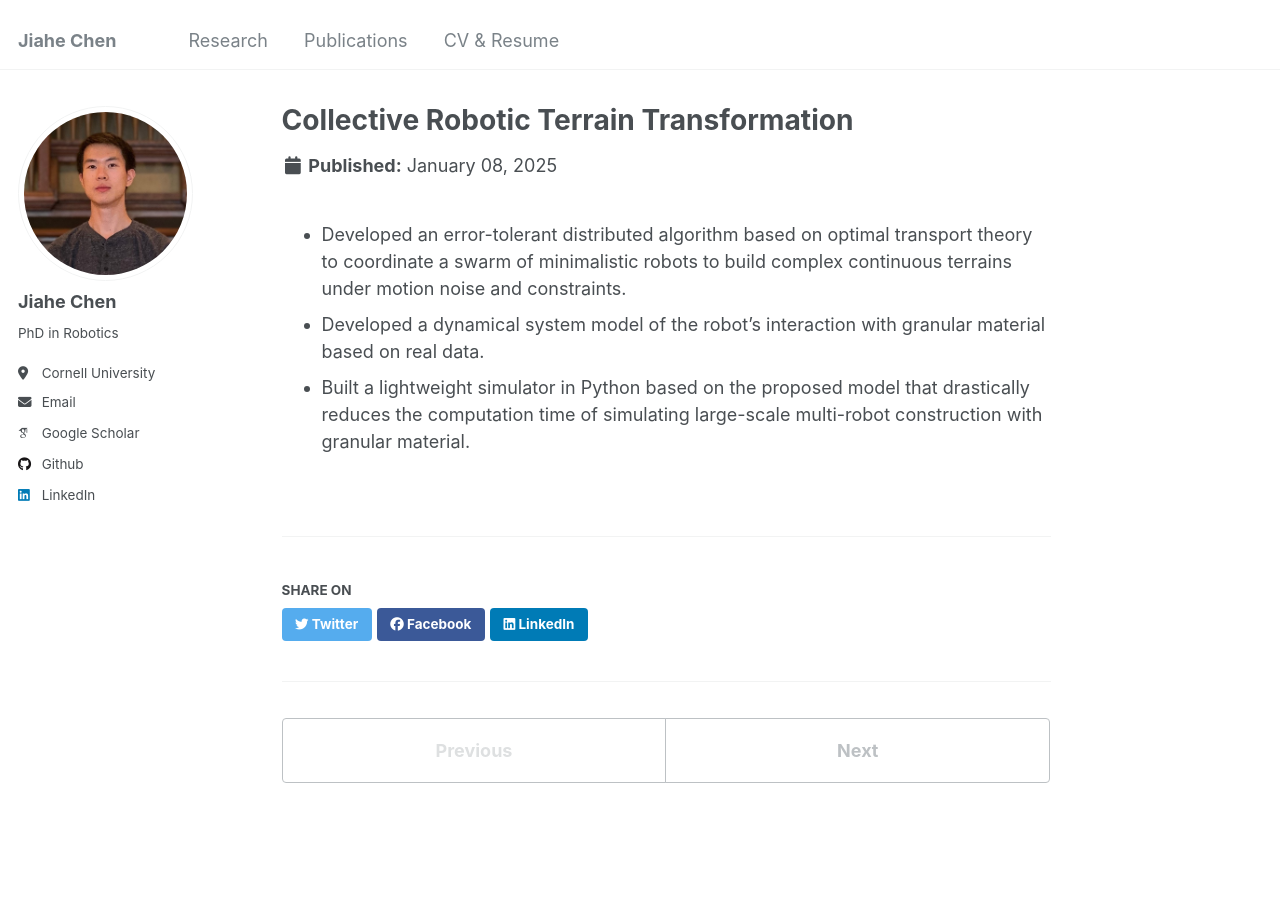
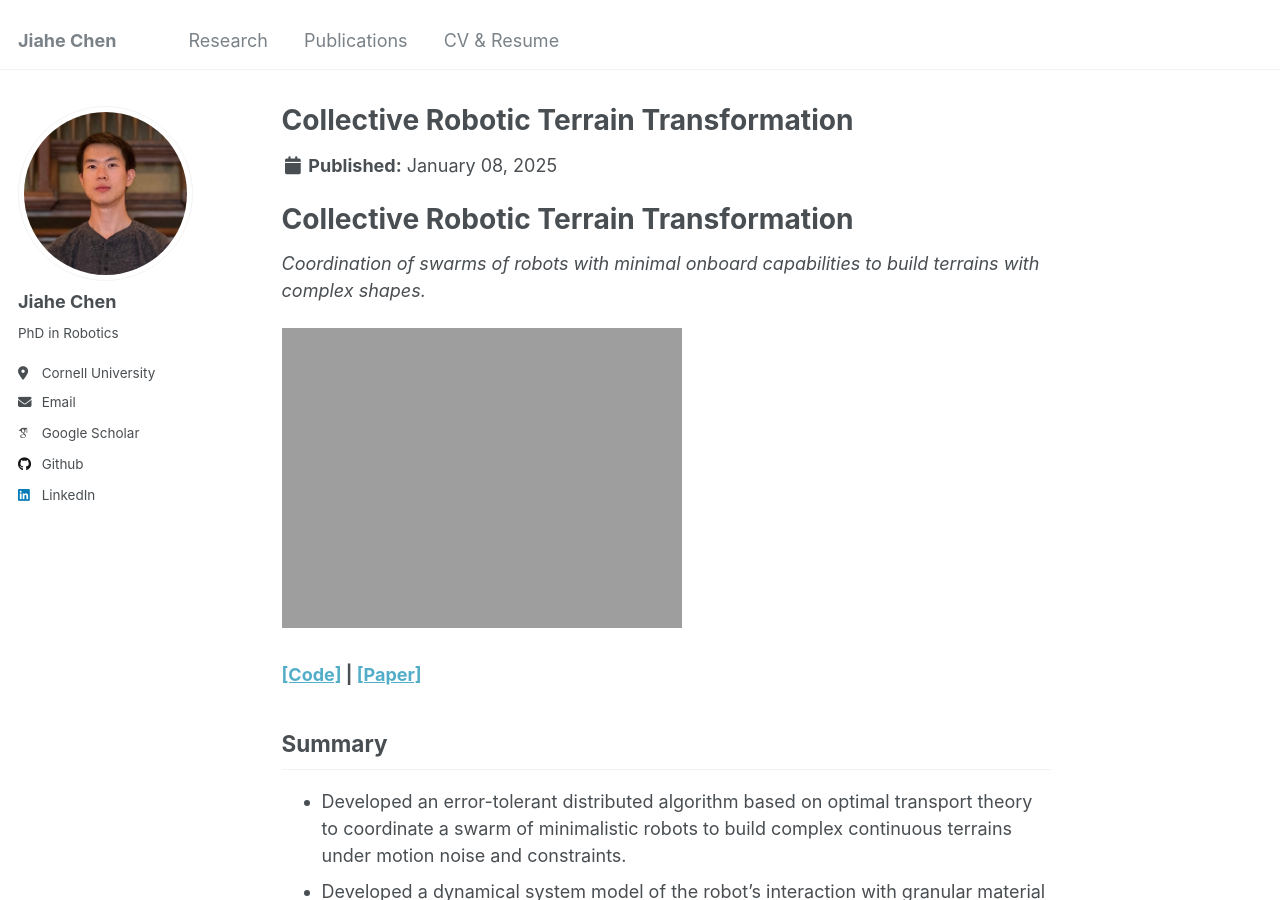
Before and after one commit to Ericland/Ericland.github.io, a Jekyll site: the page built from _portfolio/portfolio-1.md, in a window 1280 px wide and 900 px high. Built offline with Jekyll 4.4.1, drawn with Linux system fonts in a browser that asks for light colours; some web fonts are replaced.

Commit message:
Update portfolio-1.md

```diff
--- a/_portfolio/portfolio-1.md
+++ b/_portfolio/portfolio-1.md
@@ -4,6 +4,12 @@ excerpt: "Coordination of swarms of robots with minimal onboard capabilities to
 collection: portfolio
 ---
 
+# Collective Robotic Terrain Transformation
+*Coordination of swarms of robots with minimal onboard capabilities to build terrains with complex shapes.*
+
+![combine two mounds](https://Ericland.github.io/files/ctm/wmrdp_r5_merge1_cover.gif)
+### [[Code]](https://github.com/Ericland/collective-terrain-modification-2d) | [[Paper]](https://Ericland.github.io/files/papers/2024_DARS.pdf)
+## Summary
 - Developed an error-tolerant distributed algorithm based on optimal transport theory to coordinate a swarm of minimalistic robots to build complex continuous terrains under motion noise and constraints.
 - Developed a dynamical system model of the robot’s interaction with granular material based on real data.
 - Built a lightweight simulator in Python based on the proposed model that drastically reduces the computation time of simulating large-scale multi-robot construction with granular material.
```
